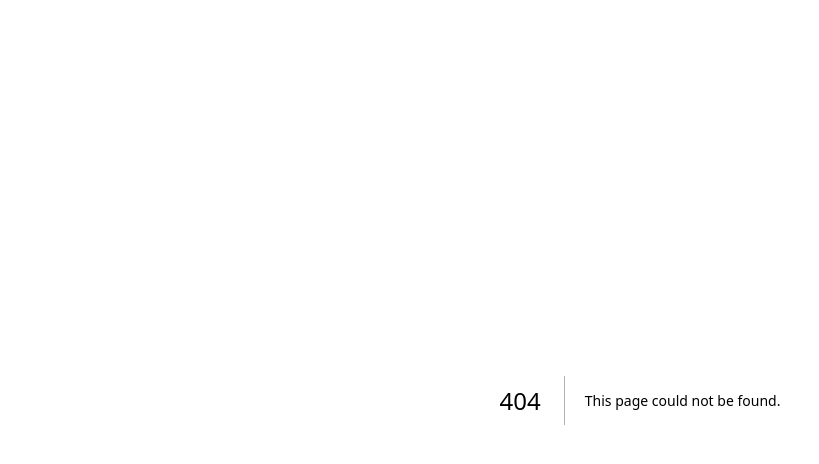
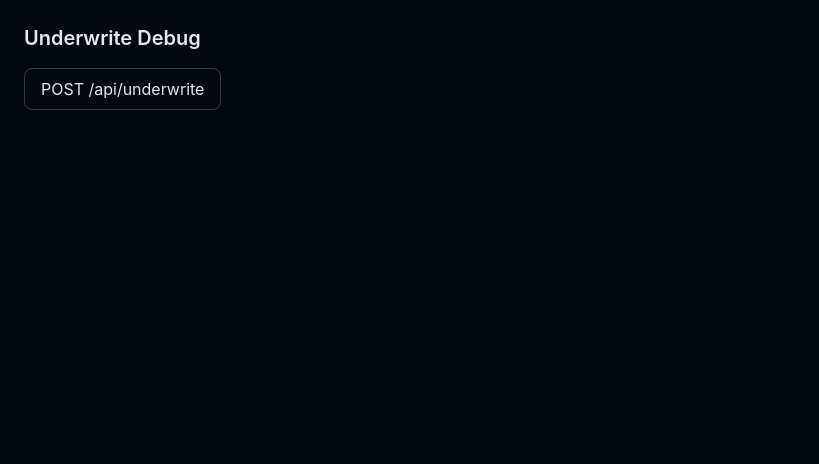
Before and after one commit to ozihaynes/hps-dealengine, a Next.js app in the folder apps/dealengine/: page /underwrite/debug in a window 1280 px wide. Before the commit this address had no page. Shown: the top 464 px of the page, without its empty margins (0-819 px from the left). Built offline with nearby package versions, Linux system fonts and the light colour scheme.

Commit message:
chore: add /underwrite/debug page + client api helper

```diff
--- /dev/null
+++ b/apps/dealengine/app/underwrite/debug/page.tsx
@@ -0,0 +1,56 @@
+/* apps/dealengine/app/underwrite/debug/page.tsx */
+"use client";
+
+import { useState } from "react";
+import { postUnderwrite } from "@/lib/api";
+
+const sampleDeal = {
+  market: { aiv: 300000, arv: 360000, dom_zip: 45, moi_zip: 2.3 },
+  costs: {
+    repairs_base: 40000,
+    contingency_pct: 0.15,
+    monthly: { taxes: 3600, insurance: 2400, hoa: 0, utilities: 250 },
+    essentials_moveout_cash: 2000,
+  },
+  debt: { senior_principal: 180000, juniors: [{ label: "HELOC", amount: 10000 }] },
+  timeline: { days_to_ready_list: 0, days_to_sale_manual: 28 },
+};
+
+export default function UnderwriteDebugPage() {
+  const [out, setOut] = useState<any>(null);
+  const [busy, setBusy] = useState(false);
+  const [err, setErr] = useState<string | null>(null);
+
+  async function run() {
+    setBusy(true);
+    setErr(null);
+    try {
+      const data = await postUnderwrite(sampleDeal);
+      setOut(data);
+    } catch (e: any) {
+      setErr(e?.message ?? "Failed");
+    } finally {
+      setBusy(false);
+    }
+  }
+
+  return (
+    <div className="p-6 space-y-4">
+      <h1 className="text-xl font-semibold">Underwrite Debug</h1>
+      <button
+        onClick={run}
+        disabled={busy}
+        className="rounded-lg px-4 py-2 border border-white/20 hover:bg-white/5"
+      >
+        {busy ? "Running..." : "POST /api/underwrite"}
+      </button>
+
+      {err && <pre className="text-red-400 whitespace-pre-wrap">{err}</pre>}
+      {out && (
+        <pre className="text-xs whitespace-pre overflow-auto border border-white/10 rounded-lg p-3">
+{JSON.stringify(out, null, 2)}
+        </pre>
+      )}
+    </div>
+  );
+}
```
